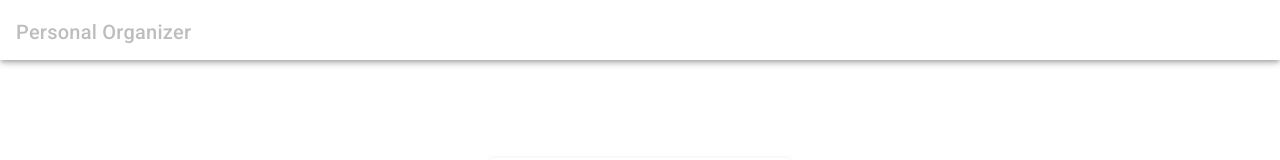
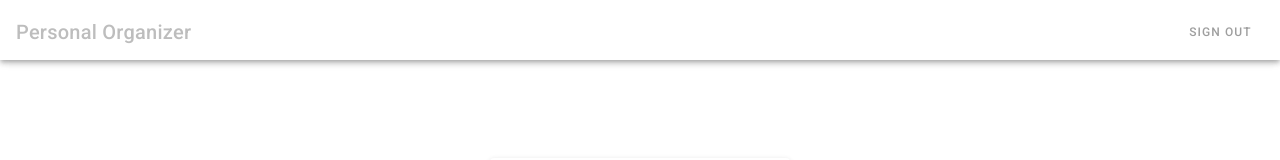
Before and after one commit to PatrickBialek/017_Personal-organizer-vue, a Vue app: page /sign-in in a window 1280 px wide. Shown: the top 160 px of the page. Built offline with nearby package versions, Linux system fonts and the light colour scheme.

Commit message:
Sign out btn added

```diff
--- /dev/null
+++ b/src/components/Auth/SignOut.vue
@@ -0,0 +1,32 @@
+<template>
+  <div>
+    <v-btn @click="signOut" class="grey--text" text small>Sign Out</v-btn>
+  </div>
+</template>
+
+<script>
+import firebase from "firebase";
+
+export default {
+  name: "SignOut",
+  data() {
+    return {};
+  },
+  methods: {
+    signOut() {
+      firebase
+        .auth()
+        .signOut()
+        .then(() => {
+          this.$router.push("/sign-in");
+        })
+        .catch(err => {
+          console.log(err);
+        });
+    }
+  }
+};
+</script>
+
+<style scoped lang="scss">
+</style>
--- a/src/components/Header/Header.vue
+++ b/src/components/Header/Header.vue
@@ -4,14 +4,20 @@
       <h1 class="grey--text text--lighten-1 title">Personal Organizer</h1>
     </v-toolbar-title>
     <v-spacer></v-spacer>
+    <signOut />
   </v-toolbar>
 </template>
 
 <script>
+import signOut from "@/components/Auth/SignOut.vue";
+
 export default {
   name: "Header",
   data() {
     return {};
+  },
+  components: {
+    signOut
   }
 };
 </script>
```
